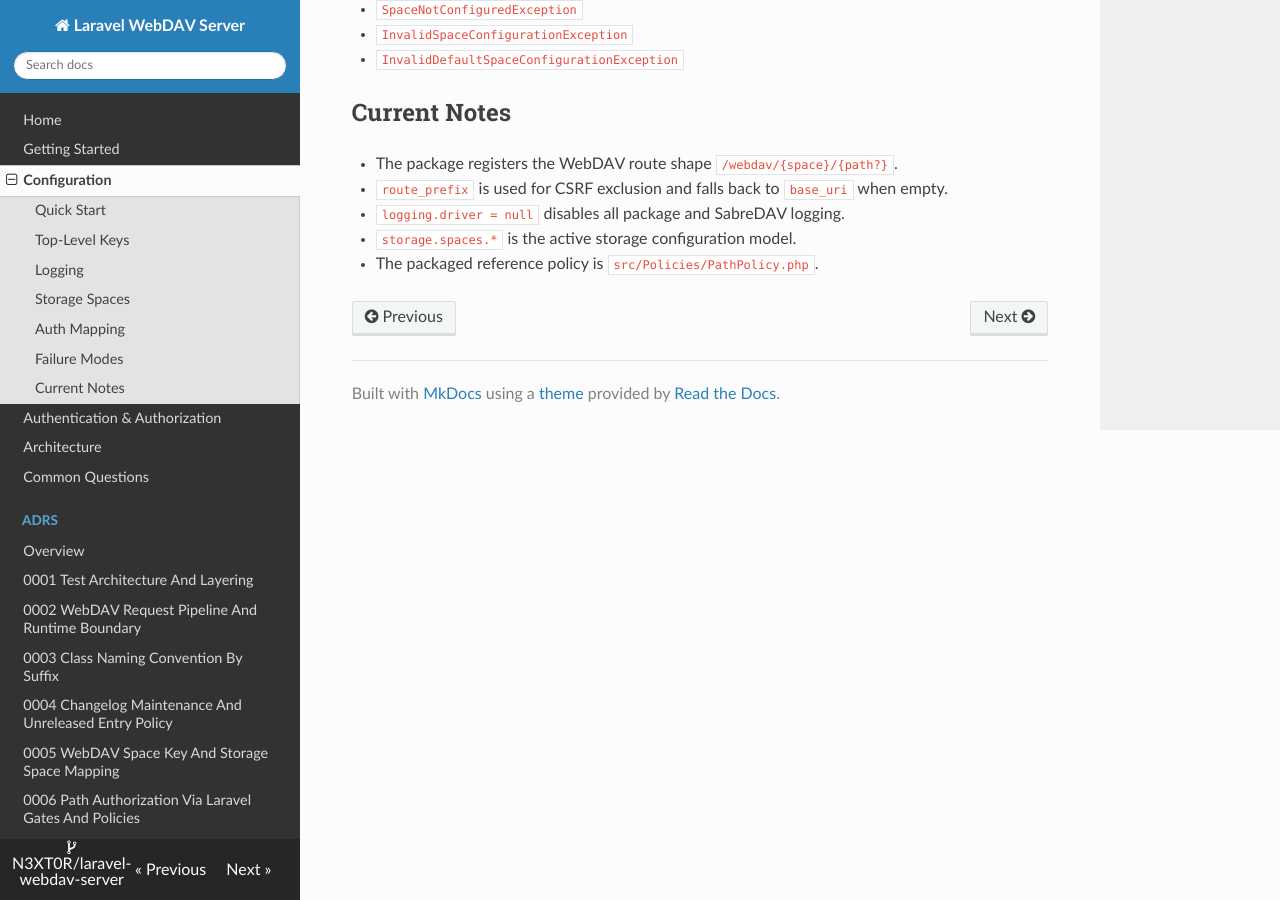
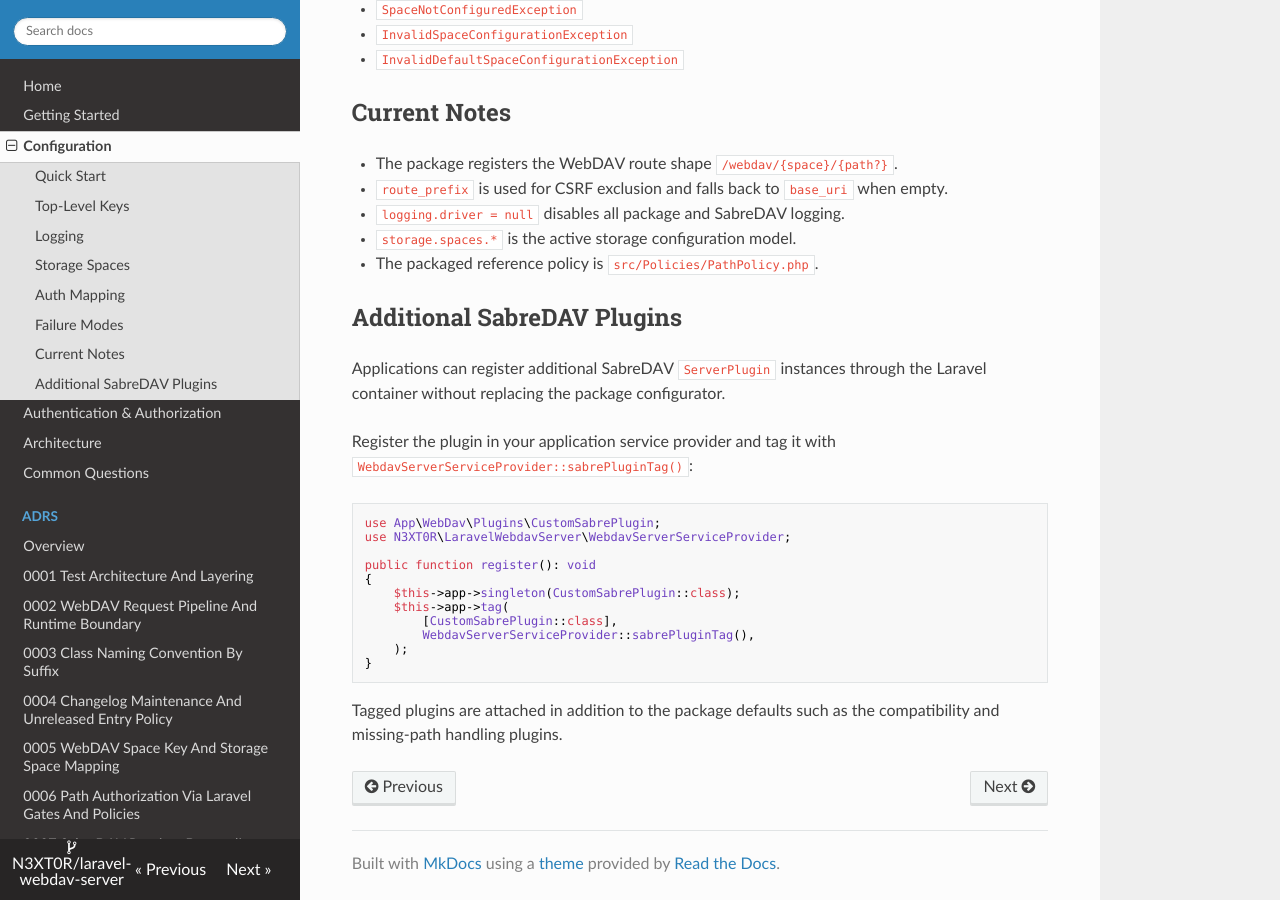
Before and after one commit to N3XT0R/laravel-webdav-server, an MkDocs documentation site: the page built from docs/configuration.md, in a window 1280 px wide and 900 px high, scrolled down 2800 px. Built offline with MkDocs 1.6.1, drawn with Linux system fonts in a browser that asks for light colours; nearby versions of some CDN libraries.

Commit message:
feat: implementing package features

````diff
--- a/docs/configuration.md
+++ b/docs/configuration.md
@@ -128,3 +128,28 @@ Examples:
 - `logging.driver = null` disables all package and SabreDAV logging.
 - `storage.spaces.*` is the active storage configuration model.
 - The packaged reference policy is `src/Policies/PathPolicy.php`.
+
+## Additional SabreDAV Plugins
+
+Applications can register additional SabreDAV `ServerPlugin` instances through the Laravel container without replacing
+the package configurator.
+
+Register the plugin in your application service provider and tag it with
+`WebdavServerServiceProvider::sabrePluginTag()`:
+
+```php
+use App\WebDav\Plugins\CustomSabrePlugin;
+use N3XT0R\LaravelWebdavServer\WebdavServerServiceProvider;
+
+public function register(): void
+{
+    $this->app->singleton(CustomSabrePlugin::class);
+    $this->app->tag(
+        [CustomSabrePlugin::class],
+        WebdavServerServiceProvider::sabrePluginTag(),
+    );
+}
+```
+
+Tagged plugins are attached in addition to the package defaults such as the compatibility and missing-path handling
+plugins.
````
Also changed, not shown: CHANGELOG.md (+5 -0 lines), README.md (+19 -0 lines), 3 other files.
